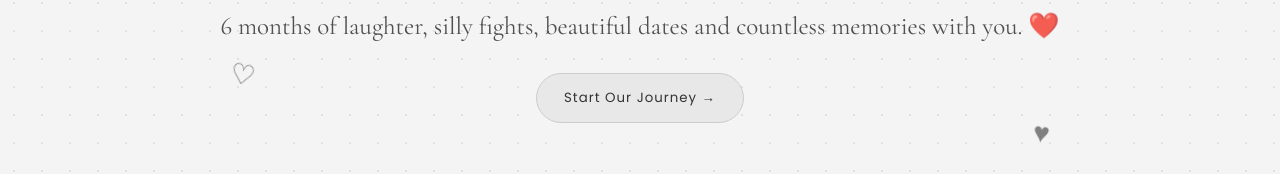
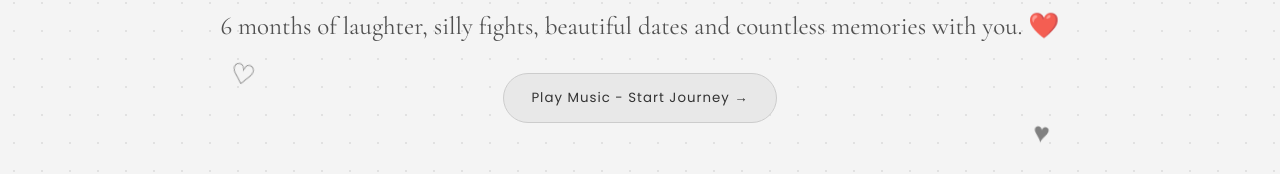
Before and after one commit to Yuvasri490/our-6-months, a plain HTML site: page our_6_months_website_white_grey.html in a window 1280 px wide. Shown: the part 515-689 px from the top of the page. Drawn offline with nearby package versions, Linux system fonts and the light colour scheme.

Commit message:
Update our_6_months_website_white_grey.html

```diff
--- a/our_6_months_website_white_grey.html
+++ b/our_6_months_website_white_grey.html
@@ -1001,7 +1001,7 @@ section::-webkit-scrollbar-thumb{
 
     <button class="start-btn" id="startJourney">
 
-      Start Our Journey →
+      Play Music - Start Journey →
 
     </button>
 
```
